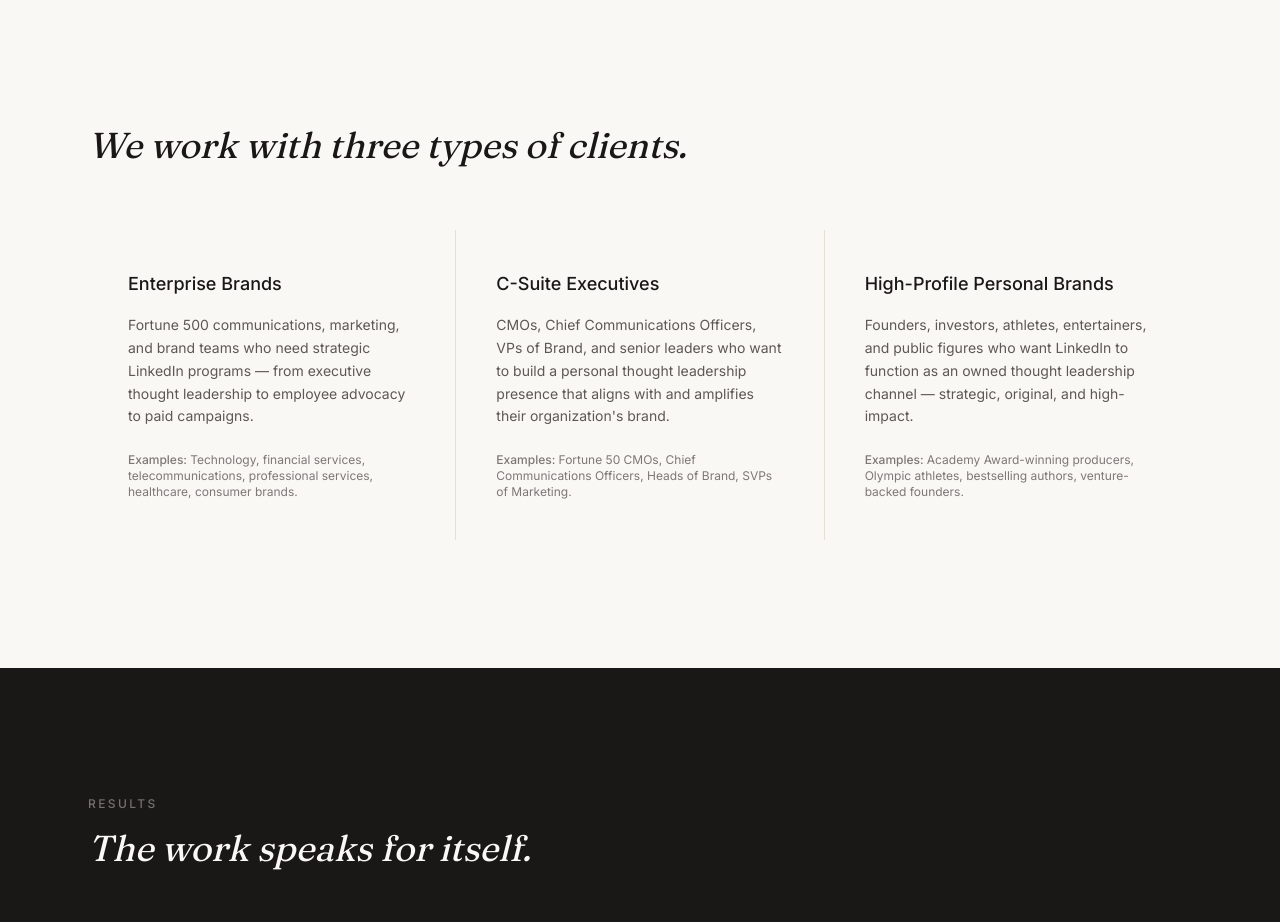
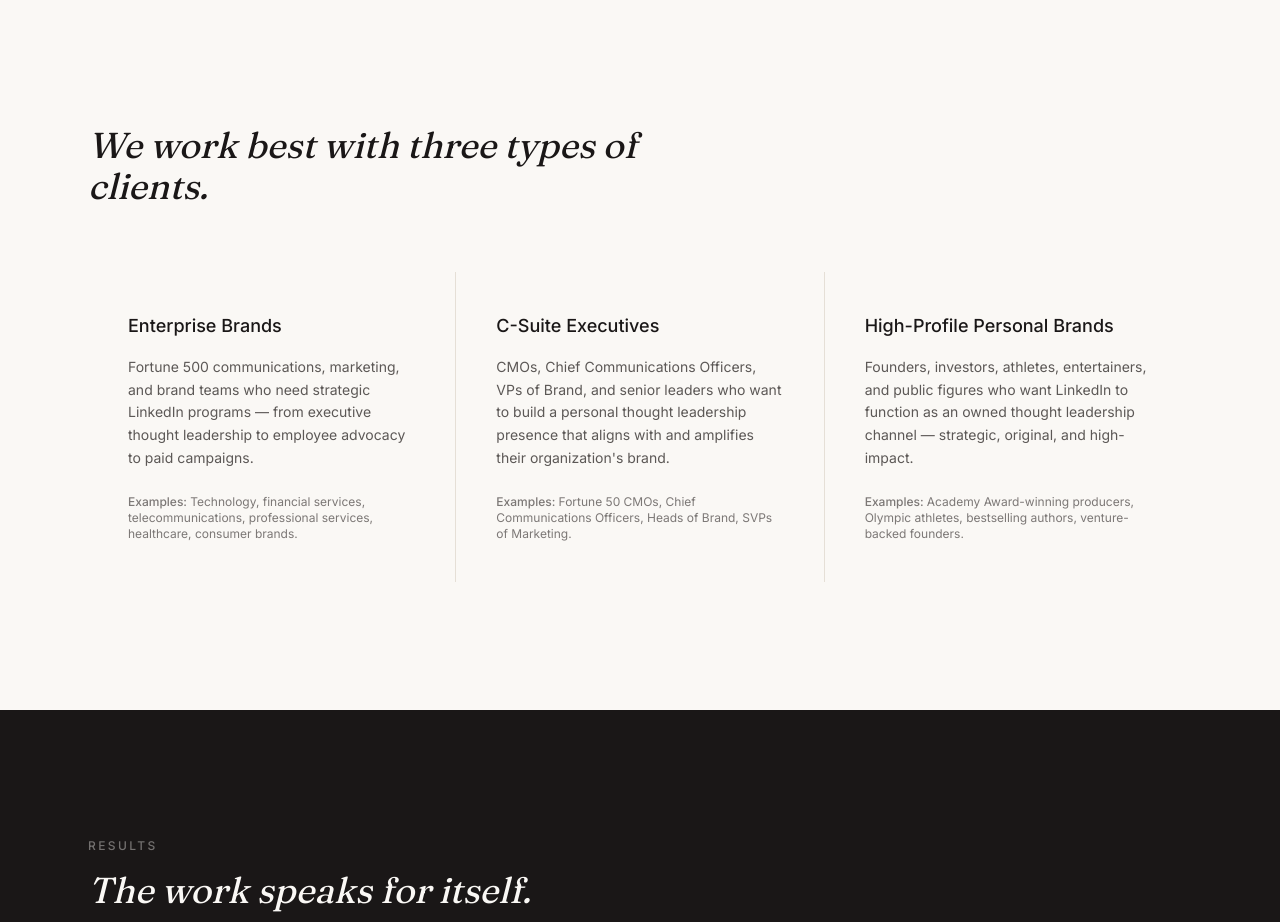
Before and after one commit to walterh1996/HindmanCo, a Next.js app: page /clients in a window 1280 px wide. Shown: the part 1200-2122 px from the top of the page. Built offline with nearby package versions, Linux system fonts and the light colour scheme.

Commit message:
auto-backup: 2026-06-30 15:43:44

```diff
--- a/src/app/clients/page.tsx
+++ b/src/app/clients/page.tsx
@@ -156,7 +156,7 @@ export default function ClientsPage() {
         <div className="container-narrow">
           <FadeIn>
             <h2 className="font-serif italic text-3xl md:text-4xl leading-[1.15] text-foreground mb-16 max-w-2xl">
-              We work with three types of clients.
+              We work best with three types of clients.
             </h2>
           </FadeIn>
 
```
